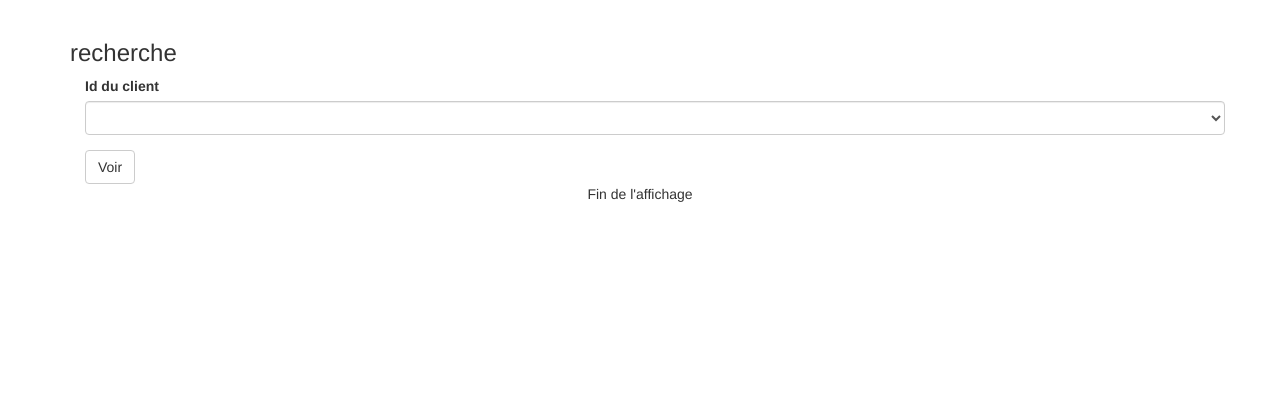
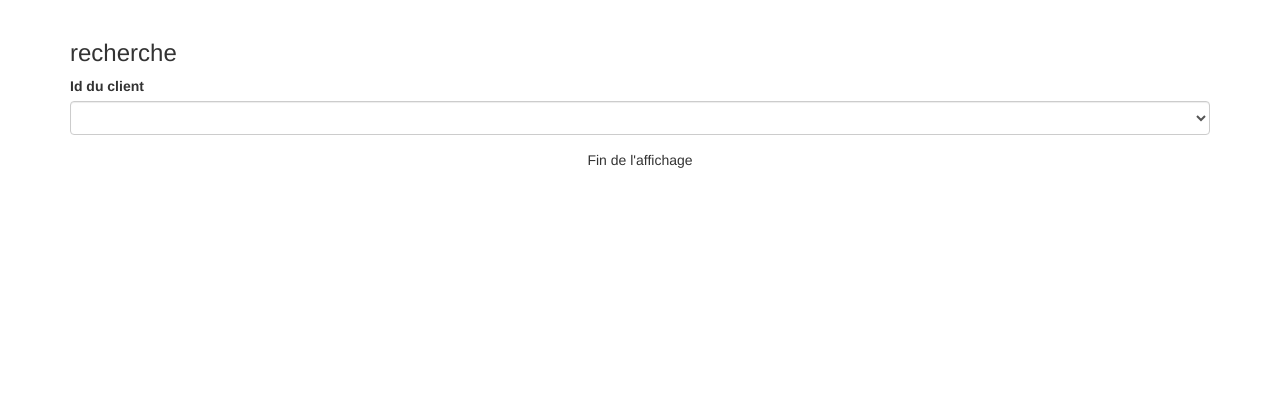
Before and after one commit to IMxMI/MonPetitMVC, a PHP site: template template/GestionClientView/unClient.html.twig in a window 1280 px wide. Shown: the part 52-453 px from the top of the page. Run offline with PHP 8.4, Linux system fonts and the light colour scheme; the template is opened without the code that fills it, so the values that code supplies are empty; some libraries are stand-ins or nearby versions.

Commit message:
ClienRecherche modif compat ajax

```diff
--- a/template/blocks/clientRecherche.html.twig
+++ b/template/blocks/clientRecherche.html.twig
@@ -1,20 +1,11 @@
 {% block recherche %}
     <h3>recherche</h3>
-    <div class="container">
-        <form action="?c=GestionClient&a=chercheUn" method="post">
     <div class="form-group">
         <label for="Numero du client">Id du client</label>
-                <select class="form-control" id="titre" name="id">
+        <select class="form-control" id="id" name="id">
             {% for id in lesId %}
-                        {% if idClient and idClient == id['id'] %}
-                            <option selected>{{ id ['id'] }}</option>
-                        {% else %}
                 <option >{{ id ['id'] }}</option>
-                        {% endif %}
             {% endfor %}
         </select>
     </div>
-            <input type="submit" value="Voir" class="btn btn-default"/>
-        </form>
-    </div>
 {% endblock %}
```
Lines whose indentation alone changed are shown as unchanged.
